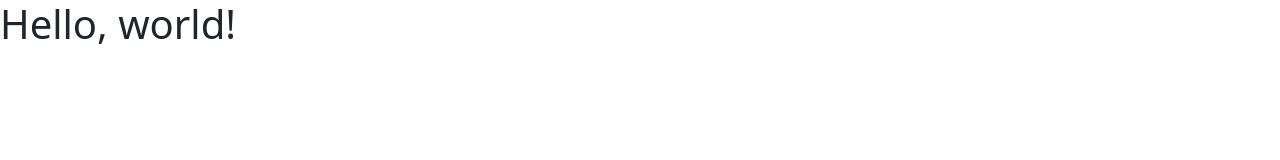
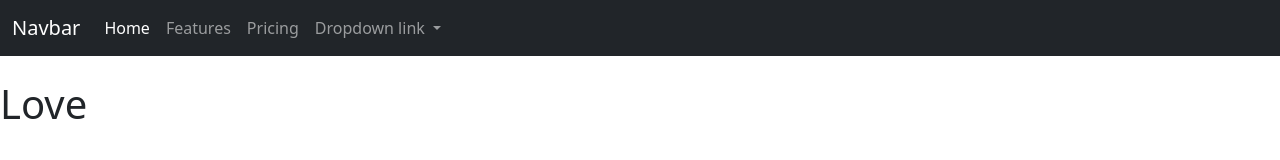
Before and after one commit to jonflexo/Love, a plain HTML site: page index.html in a window 1280 px wide. Drawn offline with nearby package versions, Linux system fonts and the light colour scheme.

Commit message:
benchmark1

```diff
--- a/index.html
+++ b/index.html
@@ -1,27 +1,49 @@
 <!doctype html>
 <html lang="en">
   <head>
-    <!-- Required meta tags -->
     <meta charset="utf-8">
     <meta name="viewport" content="width=device-width, initial-scale=1">
 
-    <!-- Bootstrap CSS -->
     <link href="https://cdn.jsdelivr.net/npm/bootstrap@5.1.3/dist/css/bootstrap.min.css" rel="stylesheet" integrity="sha384-1BmE4kWBq78iYhFldvKuhfTAU6auU8tT94WrHftjDbrCEXSU1oBoqyl2QvZ6jIW3" crossorigin="anonymous">
 
-    <title>Hello, world!</title>
+    <title></title>
   </head>
   <body>
-    <h1>Hello, world!</h1>
+    <nav class="navbar navbar-expand-lg navbar-dark bg-dark">
+        <div class="container-fluid">
+          <a class="navbar-brand" href="#">Navbar</a>
+          <button class="navbar-toggler" type="button" data-bs-toggle="collapse" data-bs-target="#navbarNavDropdown" aria-controls="navbarNavDropdown" aria-expanded="false" aria-label="Toggle navigation">
+            <span class="navbar-toggler-icon"></span>
+          </button>
+          <div class="collapse navbar-collapse" id="navbarNavDropdown">
+            <ul class="navbar-nav">
+              <li class="nav-item">
+                <a class="nav-link active" aria-current="page" href="#">Home</a>
+              </li>
+              <li class="nav-item">
+                <a class="nav-link" href="#">Features</a>
+              </li>
+              <li class="nav-item">
+                <a class="nav-link" href="#">Pricing</a>
+              </li>
+              <li class="nav-item dropdown">
+                <a class="nav-link dropdown-toggle" href="#" id="navbarDropdownMenuLink" role="button" data-bs-toggle="dropdown" aria-expanded="false">
+                  Dropdown link
+                </a>
+                <ul class="dropdown-menu" aria-labelledby="navbarDropdownMenuLink">
+                  <li><a class="dropdown-item" href="AboutUs.html">About Us</a></li>
+                  <li><a class="dropdown-item" href="isitreal.html">Real or Not </a></li>
+                  <li><a class="dropdown-item" href="Survey.html">Survey</a></li>
+                </ul>
+              </li>
+            </ul>
+          </div>
+        </div>
+      </nav>
+      <br>
+    <h1>Love</h1>
 
-    <!-- Optional JavaScript; choose one of the two! -->
 
-    <!-- Option 1: Bootstrap Bundle with Popper -->
     <script src="https://cdn.jsdelivr.net/npm/bootstrap@5.1.3/dist/js/bootstrap.bundle.min.js" integrity="sha384-ka7Sk0Gln4gmtz2MlQnikT1wXgYsOg+OMhuP+IlRH9sENBO0LRn5q+8nbTov4+1p" crossorigin="anonymous"></script>
-
-    <!-- Option 2: Separate Popper and Bootstrap JS -->
-    <!--
-    <script src="https://cdn.jsdelivr.net/npm/@popperjs/core@2.10.2/dist/umd/popper.min.js" integrity="sha384-7+zCNj/IqJ95wo16oMtfsKbZ9ccEh31eOz1HGyDuCQ6wgnyJNSYdrPa03rtR1zdB" crossorigin="anonymous"></script>
-    <script src="https://cdn.jsdelivr.net/npm/bootstrap@5.1.3/dist/js/bootstrap.min.js" integrity="sha384-QJHtvGhmr9XOIpI6YVutG+2QOK9T+ZnN4kzFN1RtK3zEFEIsxhlmWl5/YESvpZ13" crossorigin="anonymous"></script>
-    -->
   </body>
 </html>
```
Also changed, not shown: AboutUs.html (added), Survey.html (added), isitreal.html (added).
